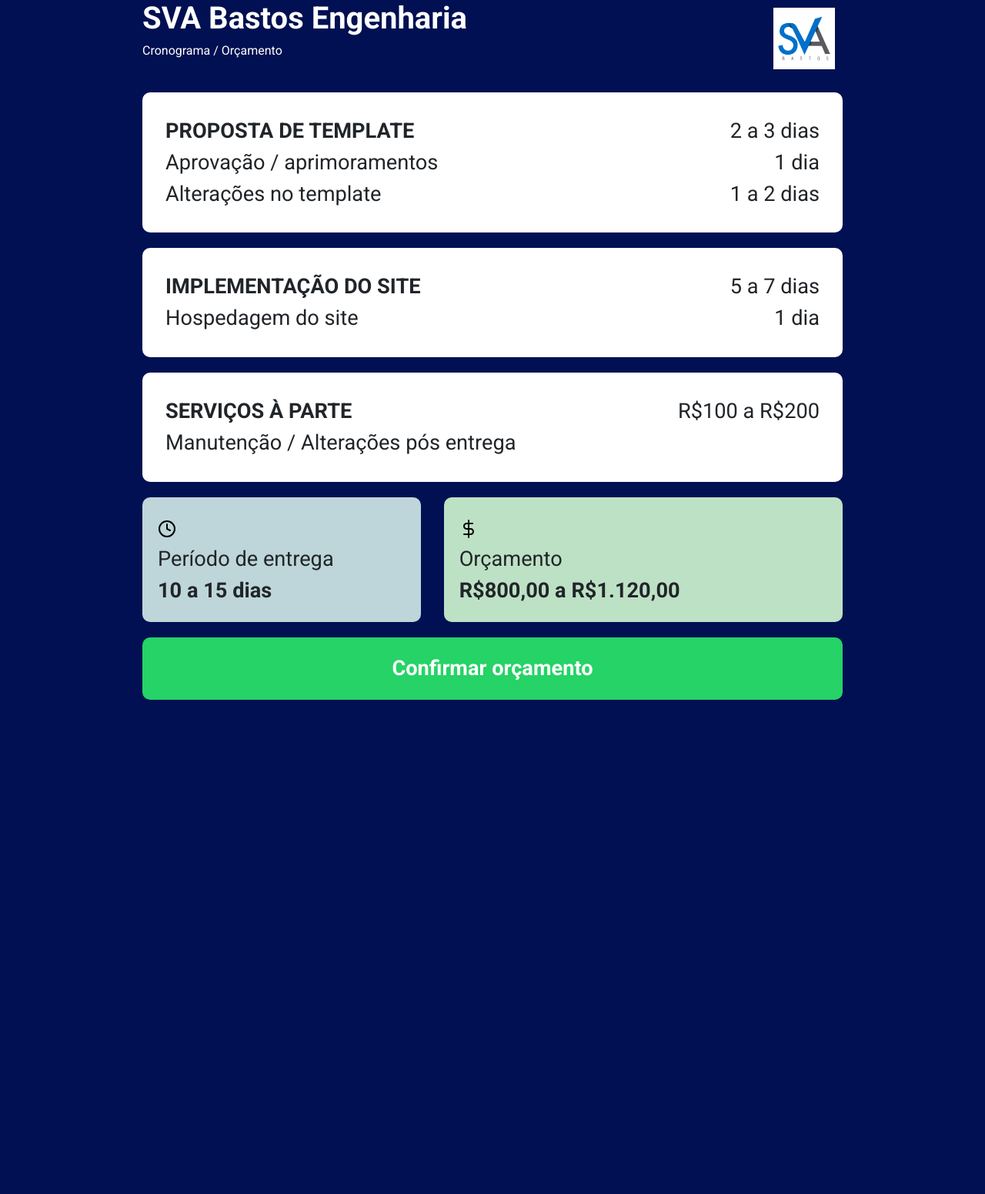
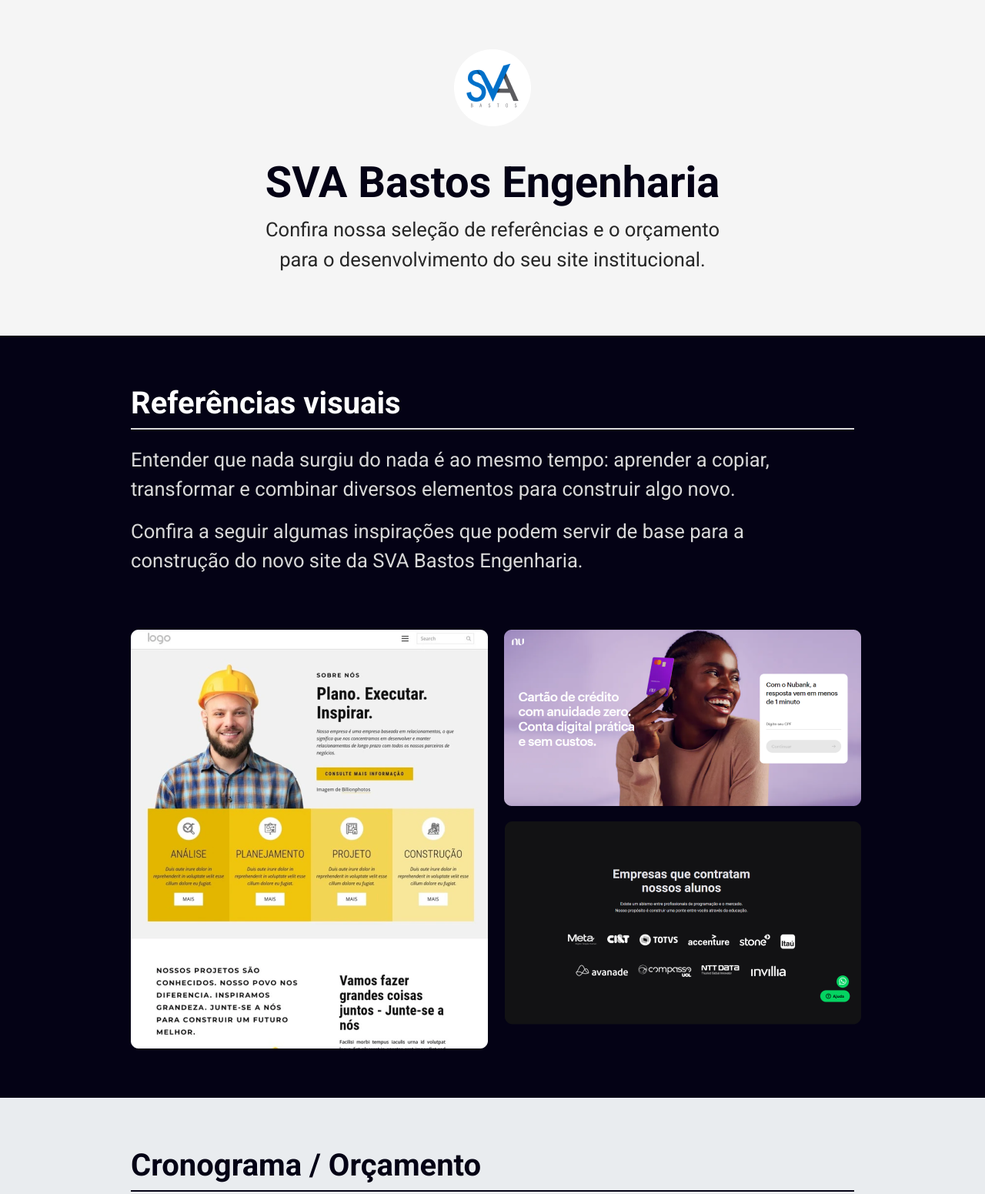
Before and after one commit to jonatasesdras/orcamento-sva-bastos, a plain HTML site: page index.html in a window 1280 px wide. Shown: the top 1551 px of the page at 77% size. Before the commit the page ends 909 px from the top, so only its background shows below. Drawn offline with nearby package versions, Linux system fonts and the light colour scheme.

Commit message:
Versão 2.0

```diff
--- a/index.html
+++ b/index.html
@@ -1,5 +1,6 @@
 <!DOCTYPE html>
 <html lang="pt-BR">
+
 <head>
     <meta charset="UTF-8">
     <meta http-equiv="X-UA-Compatible" content="IE=edge">
@@ -8,33 +9,95 @@
 
     <link rel="preconnect" href="https://fonts.googleapis.com">
     <link rel="preconnect" href="https://fonts.gstatic.com" crossorigin>
-    <link href="https://fonts.googleapis.com/css2?family=Poppins:wght@100;200;300;400;500;700&family=Roboto:wght@400;700&display=swap" rel="stylesheet">
+    <link
+        href="https://fonts.googleapis.com/css2?family=Poppins:wght@100;200;300;400;500;700&family=Roboto:wght@400;700&display=swap"
+        rel="stylesheet">
 
 
-    <link rel="stylesheet" href="https://cdn.jsdelivr.net/npm/bootstrap@4.0.0/dist/css/bootstrap.min.css" integrity="sha384-Gn5384xqQ1aoWXA+058RXPxPg6fy4IWvTNh0E263XmFcJlSAwiGgFAW/dAiS6JXm" crossorigin="anonymous">
+    <link rel="stylesheet" href="https://cdn.jsdelivr.net/npm/bootstrap@4.0.0/dist/css/bootstrap.min.css"
+        integrity="sha384-Gn5384xqQ1aoWXA+058RXPxPg6fy4IWvTNh0E263XmFcJlSAwiGgFAW/dAiS6JXm" crossorigin="anonymous">
 </head>
+
 <body>
     <style>
-        body{
-            background-color: #001052;
+        body {
             font-family: 'Roboto', sans-serif;
         }
 
-        .container {
-            max-width: 940px;
+        .logo {
+            display: block;
+            margin-left: auto;
+            margin-right: auto
         }
 
-        h1{
+        .header {
+            background-color: #F5F5F5;
+            margin-bottom: 0;
+            border-radius: 0;
+        }
+
+        .header h1 {
+            font-weight: 700;
+            color: #040215;
+            font-size: 3.5rem;
+            margin-top: 40px;
+        }
+
+        .header p {
+            color: #272727;
+            font-size: 1.6rem;
+            /* margin-top: 30px; */
+        }
+
+        .content-referencias {
+            background-color: #040215;
+            margin-top: 0;
+            border-radius: 0;
             color: #fff;
+            margin-bottom: 0;
+        }
+
+        .content-referencias h1 {
             font-weight: 700;
         }
 
-        h3{
-            color: #fff;
-            font-size: 1rem;
+        .content-referencias p {
+            color: #d9d9d9;
+            font-size: 1.6rem;
         }
 
-        .card{
+        .divider {
+            color: #d9d9d9;
+            border: solid 1px;
+        }
+
+        .divider-orcamento {
+            color: #040215;
+            border: solid 1px;
+        }
+
+        .opacidade-img {
+            transition: all 0.5s;
+
+        }
+
+        .opacidade-img:hover {
+            -webkit-transform: scale(1.5);
+            transform: scale(1.05);
+        }
+
+
+        .content-orcamento {
+            border-radius: 0;
+            margin-bottom: 0;
+        }
+
+        .content-orcamento h1 {
+            color: #040215;
+            font-weight: 700;
+        }
+
+        .card {
             background-color: #fff;
             border-radius: 10px;
             border: none;
@@ -43,7 +106,7 @@
             margin-top: 20px;
         }
 
-        .card-periodo{
+        .card-periodo {
             background-color: #BED6DA;
             border-radius: 10px;
             border: none;
@@ -52,7 +115,7 @@
             margin-top: 20px;
         }
 
-        .card-orcamento{
+        .card-orcamento {
             background-color: #BDE1C5;
             border-radius: 10px;
             border: none;
@@ -61,7 +124,7 @@
             margin-top: 20px;
         }
 
-        .cta{
+        .cta {
             background-color: #25D366;
             text-align: center;
             border-radius: 10px;
@@ -72,22 +135,78 @@
             color: #fff;
         }
 
-        .cta:hover{
+        .cta:hover {
             /* cursor: pointer; */
             background-color: #42e47d;
         }
+
+        .footer{
+            min-height: 300px;
+            background-color: #040215;
+            border-radius: 0;
+            margin-top: -240px;
+            padding-bottom: 0;
+            margin-bottom: 0
+        }
+
     </style>
-    <div class="container">
-        <div class="row">
-            <div class="col-md-10">
-                <h1>SVA Bastos Engenharia</h1>
-                <h3>Cronograma / Orçamento</h3>
+    <div class="jumbotron header">
+        <img class="logo" src="./assets/icon.png" />
+        <h1 style="text-align: center;">SVA Bastos Engenharia</h1>
+        <p style="text-align: center;">Confira nossa seleção de referências e o orçamento </br> para o desenvolvimento
+            do seu site institucional.</p>
     </div>
 
-            <div class="col-md-2">
-                <img src="./assets/sva_logo.png" style="max-width: 100px; float: right; padding: 10px;"/>
+    <div class="jumbotron content-referencias">
+        <div class="container" style="max-width: 970px;">
+            <h1>Referências visuais</h1>
+
+            <div class="divider"></div>
+
+            <p style="margin-top: 20px"> Entender que nada surgiu do nada é ao mesmo tempo: aprender a copiar, </br>
+                transformar e combinar diversos elementos para construir algo novo. </p>
+
+            <p> Confira a seguir algumas inspirações que podem servir de base para a </br>
+                construção do novo site da SVA Bastos Engenharia. </p>
+
+
+            <div class="row" style="margin-top: 70px">
+
+                <div class="col-md-6">
+                    <a href="https://nicepage.com/pt/website-templates/preview/projetos-de-construcao-90610?device=desktop"
+                        target="_blank">
+                        <img class="opacidade-img" src="./assets/ex1.png" />
+                    </a>
+
+                </div>
+
+                <div class="col-md-6">
+                    <div class="row">
+                        <div class="col-md-12">
+                            <a href="https://nubank.com.br/pedir/nu/?utm_source=google&utm_medium=cpc&utm_campaign=1784086961&utm_term=118905407472&utm_word=nubank&utm_content=501820902614&ad_position=&match_type=b&location=21229&device=c&utm_keyword_id=aud-942446695090:kwd-488984618592&utm_placement=&extension=&geolocation=21229&google_channel=google_brand&gclid=CjwKCAjwkMeUBhBuEiwA4hpqEOz6pJ7xb9XiRq1GXsMtjnX09rmpxUlk5g_sNx7baZpeGcIY9jCqyxoCEuMQAvD_BwE"
+                                target="_blank">
+                                <img class="opacidade-img" src="./assets/ex2.png" />
+                            </a>
+                        </div>
+
+                        <div class="col-md-12" style="margin-top: 20px;">
+                            <a href="https://www.rocketseat.com.br/" target="_blank">
+                                <img class="opacidade-img" src="./assets/ex3.png" />
+                            </a>
+                        </div>
+
                     </div>
                 </div>
+            </div>
+        </div>
+
+    </div>
+
+    <div class="jumbotron content-orcamento">
+        <div class="container" style="max-width: 970px;">
+            <h1>Cronograma / Orçamento</h1>
+
+            <div class="divider-orcamento"></div>
 
             <div class="card">
                 <div class="row">
@@ -185,7 +304,8 @@
                 </div>
             </div>
 
-        <a href="https://api.whatsapp.com/send?phone=5579996783779&text=Ol%C3%A1%20Jonatas,%20gostaria%20de%20confirmar%20meu%20or%C3%A7amento!" target="_blank" style="text-decoration: none">
+            <a href="https://api.whatsapp.com/send?phone=5579996783779&text=Ol%C3%A1%20Jonatas,%20gostaria%20de%20confirmar%20meu%20or%C3%A7amento!"
+                target="_blank" style="text-decoration: none; position: relative">
                 <div class="cta">
                     <div class="row">
                         <div class="col-md-12">
@@ -196,9 +316,29 @@
             </a>
 
         </div>
+    </div>
 
-    <script src="https://code.jquery.com/jquery-3.2.1.slim.min.js" integrity="sha384-KJ3o2DKtIkvYIK3UENzmM7KCkRr/rE9/Qpg6aAZGJwFDMVNA/GpGFF93hXpG5KkN" crossorigin="anonymous"></script>
-    <script src="https://cdn.jsdelivr.net/npm/popper.js@1.12.9/dist/umd/popper.min.js" integrity="sha384-ApNbgh9B+Y1QKtv3Rn7W3mgPxhU9K/ScQsAP7hUibX39j7fakFPskvXusvfa0b4Q" crossorigin="anonymous"></script>
-    <script src="https://cdn.jsdelivr.net/npm/bootstrap@4.0.0/dist/js/bootstrap.min.js" integrity="sha384-JZR6Spejh4U02d8jOt6vLEHfe/JQGiRRSQQxSfFWpi1MquVdAyjUar5+76PVCmYl" crossorigin="anonymous"></script>
+    <div class="jumbotron footer" style="color: #fff">
+        <div class="container" style="max-width: 970px;">
+            <div style="margin-top: 200px">
+                © Copyright - 2022 Jonatas Esdras & Arthur de Cerqueira
+            </div>
+        </div>
+
+    </div>
+
+
+
+
+    <script src="https://code.jquery.com/jquery-3.2.1.slim.min.js"
+        integrity="sha384-KJ3o2DKtIkvYIK3UENzmM7KCkRr/rE9/Qpg6aAZGJwFDMVNA/GpGFF93hXpG5KkN"
+        crossorigin="anonymous"></script>
+    <script src="https://cdn.jsdelivr.net/npm/popper.js@1.12.9/dist/umd/popper.min.js"
+        integrity="sha384-ApNbgh9B+Y1QKtv3Rn7W3mgPxhU9K/ScQsAP7hUibX39j7fakFPskvXusvfa0b4Q"
+        crossorigin="anonymous"></script>
+    <script src="https://cdn.jsdelivr.net/npm/bootstrap@4.0.0/dist/js/bootstrap.min.js"
+        integrity="sha384-JZR6Spejh4U02d8jOt6vLEHfe/JQGiRRSQQxSfFWpi1MquVdAyjUar5+76PVCmYl"
+        crossorigin="anonymous"></script>
 </body>
+
 </html>
```
Also changed, not shown: assets/ex1.png (added), assets/ex2.png (added), assets/ex3.png (added), assets/icon.png (added). Lines whose indentation alone changed are shown as unchanged.
